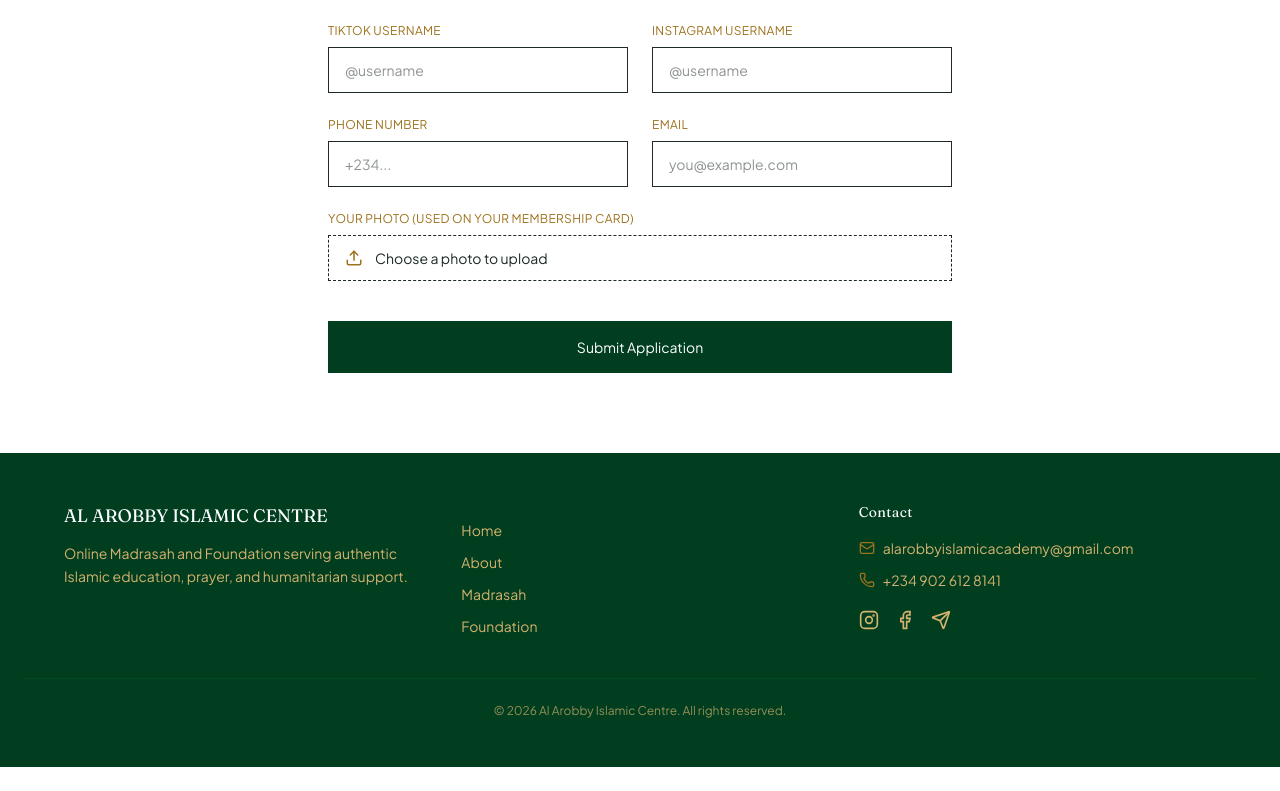
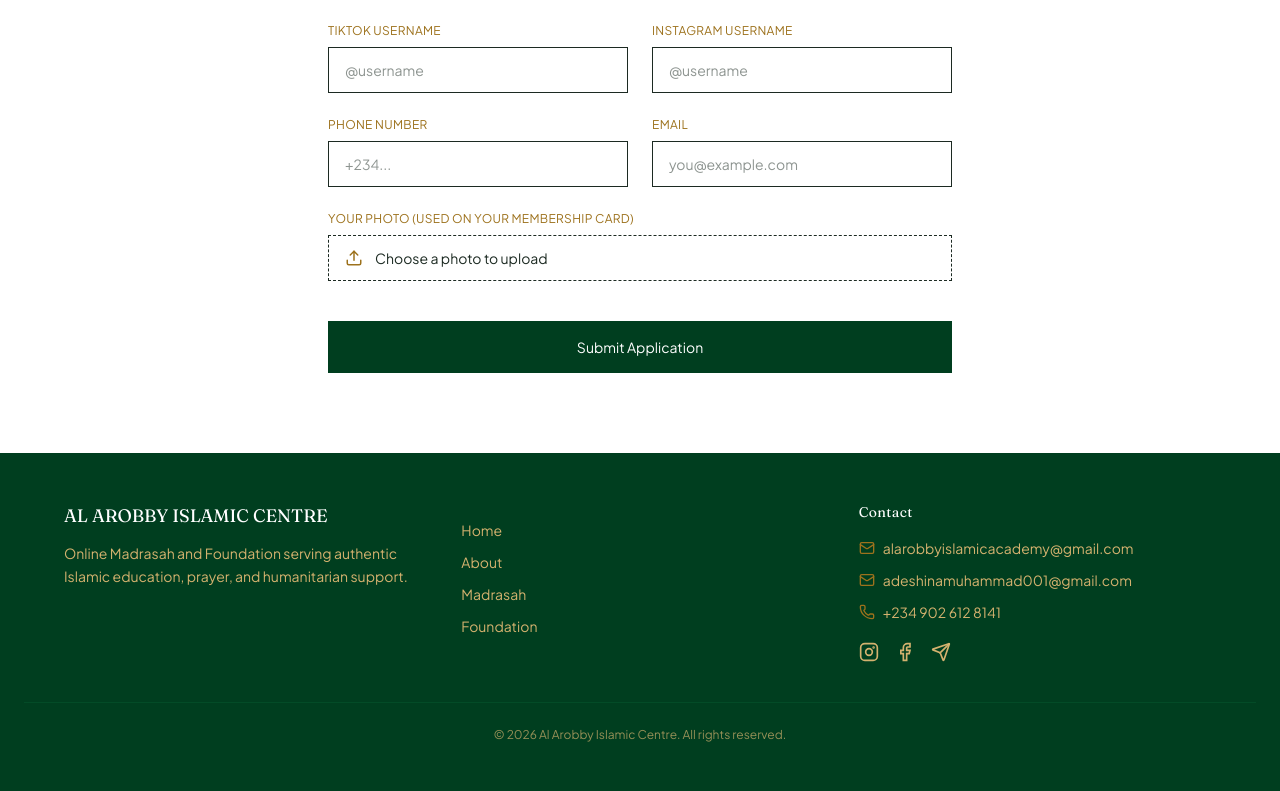
Before and after one commit to Prudentdev-xyz/AL-AROBBY-ISLAMIC-CENTRE, a React (Vite) app: page /foundation/prayer-group/apply in a window 1280 px wide. Shown: the part 548-1339 px from the top of the page. Before the commit the page ends 1315 px from the top, so only its background shows below. Built offline with nearby package versions, Linux system fonts and the light colour scheme; no server answers.

Commit message:
Update Mail

```diff
--- a/src/components/layout/Footer.jsx
+++ b/src/components/layout/Footer.jsx
@@ -108,6 +108,15 @@ export default function Footer() {
               </a>
             </li>
             <li className="flex items-center gap-2">
+              <Mail size={16} className="text-gold" />
+              <a
+                href="mailto:alarobbyislamicacademy@gmail.com"
+                className="text-sm font-body text-champagne hover:text-gold"
+              >
+                adeshinamuhammad001@gmail.com
+              </a>
+            </li>
+            <li className="flex items-center gap-2">
               <Phone size={16} className="text-gold" />
 
               <a
```
